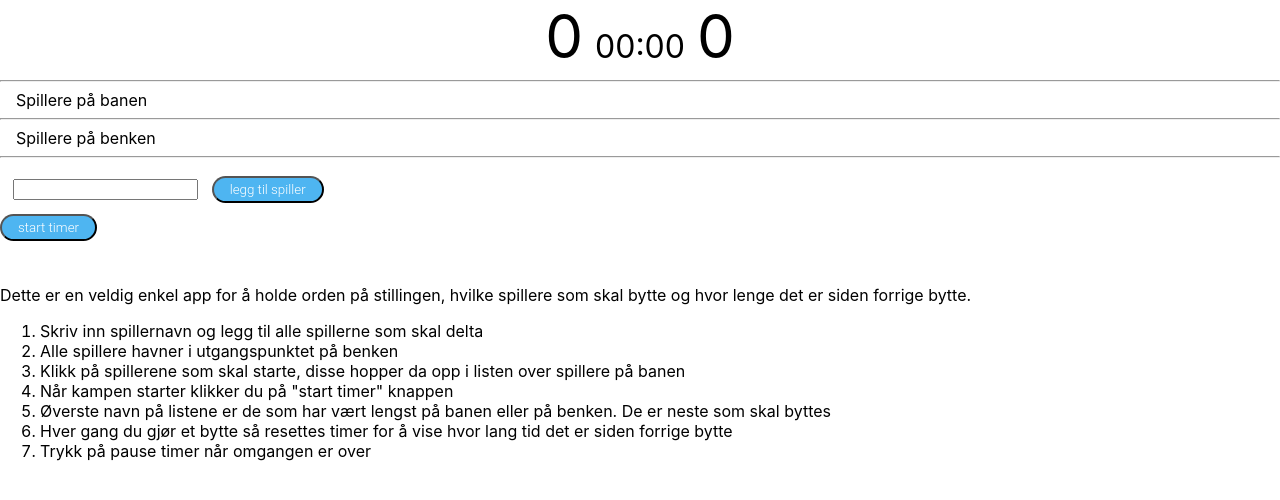
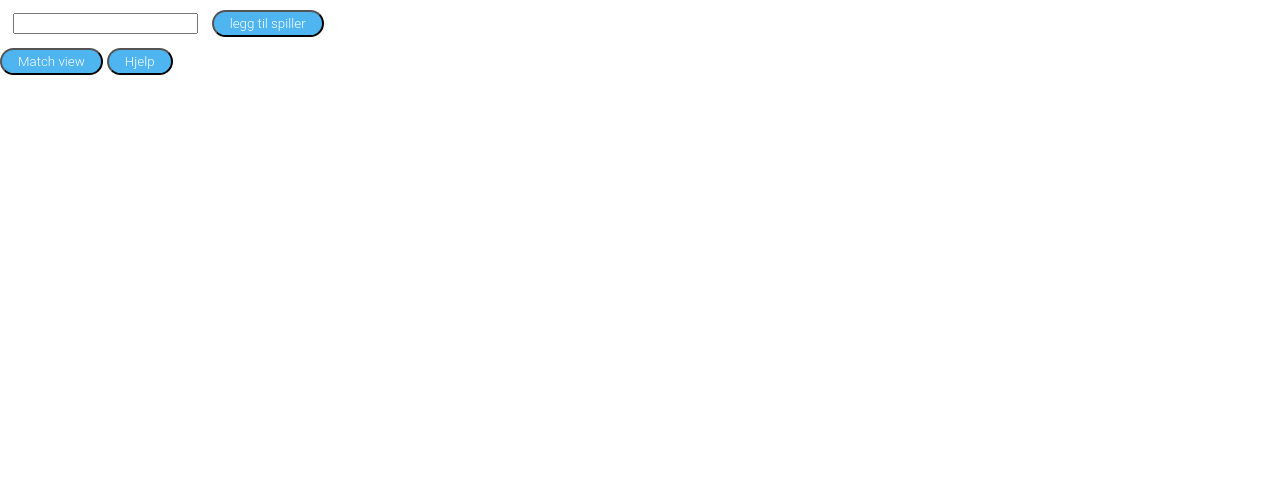
Before and after one commit to fagerli/matchassistant, a React (Create React App) app: page / in a window 1280 px wide. Shown: the top 500 px of the page. Built offline with nearby package versions, Linux system fonts and the light colour scheme; the HTML template or start-up script is replaced by a standard one.

Commit message:
Split main views into Match, Setup and Help views

```diff
--- a/src/App.js
+++ b/src/App.js
@@ -1,7 +1,7 @@
 import React from 'react';
-import Score from './Score.js';
-import Timer from './Timer.js';
-import PlayerPane from './PlayerPane.js';
+import MatchView from './MatchView.js';
+import SetupView from './SetupView.js';
+import HelpView from './HelpView.js';
 import './App.css';
 
 class App extends React.Component {
@@ -15,7 +15,8 @@ class App extends React.Component {
       timerRunning: false,
       activePlayers: [],
       passivePlayers: [],
-      playerCount:0
+      playerCount:0,
+      activeView: 'SetupView'
     }
 
     this.toggleTimer = this.toggleTimer.bind(this);
@@ -23,6 +24,7 @@ class App extends React.Component {
     this.swapInPlayer = this.swapInPlayer.bind(this);
     this.swapOutPlayer = this.swapOutPlayer.bind(this);
     this.resetScore = this.resetScore.bind(this);
+    this.setView = this.setView.bind(this);
   }
 
   toggleTimer(){
@@ -82,59 +84,32 @@ class App extends React.Component {
     this.setState({passivePlayers: newPassivePlayers, activePlayers: newActivePlayers, timerStart: new Date() });
   }
 
+  setView(nextView){
+    this.setState({activeView: nextView});
+  }
+
   render(){
 
-    let passivePlayerItems = this.state.passivePlayers.map((player) =>
-    <PlayerPane key={player.no}
-              value={player} clickCallback={this.swapInPlayer}  />
-    );
-
-    let activePlayerItems = this.state.activePlayers.map((player) =>
-    <PlayerPane key={player.no}
-              value={player} clickCallback={this.swapOutPlayer}  />
-    );
-
-    let timerButtonText = this.state.timerRunning? "stopp timer" : "start timer";
-
+    let view;
+    if(this.state.activeView==='MatchView'){
+      view = <MatchView
+        passivePlayers={this.state.passivePlayers}
+        activePlayers={this.state.activePlayers}
+        swapInPlayer={this.swapInPlayer}
+        swapOutPlayer={this.swapOutPlayer}
+        timerRunning={this.state.timerRunning}
+        timerStart={this.state.timerStart}
+        toggleTimer={this.toggleTimer}
+        setView={this.setView}
+      />
+    }else if(this.state.activeView==='SetupView'){
+      view = <SetupView addPlayer={this.addPlayer} setView={this.setView}/>
+    }else{
+      view = <HelpView setView={this.setView}/>
+    }
 
   return (
-    <div className="App">
-      <header className="App-header">
-        <span className="center"><Score/><Timer isOn={this.state.timerRunning} start={this.state.timerStart}/><Score/></span>
-      </header>
-      <hr/>
-      <div className="activePlayers">
-        <div>Spillere på banen</div>
-        <ul>{activePlayerItems}</ul>
-      </div>
-      <hr/>
-      <div className="passivePlayers">
-        <div>Spillere på benken</div>
-        <ul>
-        {passivePlayerItems}
-        </ul>
-      </div>
-      <hr/>
-      <form onSubmit={this.addPlayer}>
-      <input id="nameInput" type="text"></input>
-      <button onClick={this.addPlayer}>legg til spiller</button>
-      </form>
-      <button onClick={this.toggleTimer}>{timerButtonText}</button>
-      <br/><br/><br/>
-      <div>
-        Dette er en veldig enkel app for å holde orden på stillingen, hvilke spillere som skal bytte
-        og hvor lenge det er siden forrige bytte.<br/>
-        <ol>
-        <li>Skriv inn spillernavn og legg til alle spillerne som skal delta</li>
-        <li>Alle spillere havner i utgangspunktet på benken</li>
-        <li>Klikk på spillerene som skal starte, disse hopper da opp i listen over spillere på banen</li>
-        <li>Når kampen starter klikker du på "start timer" knappen</li>
-        <li>Øverste navn på listene er de som har vært lengst på banen eller på benken. De er neste som skal byttes</li>
-        <li>Hver gang du gjør et bytte så resettes timer for å vise hvor lang tid det er siden forrige bytte</li>
-        <li>Trykk på pause timer når omgangen er over</li>
-        </ol>
-      </div>
-    </div>
+    <div>{view}</div>
   );
   }
 }
--- /dev/null
+++ b/src/HelpView.js
@@ -0,0 +1,42 @@
+import React from 'react';
+import './App.css';
+
+class HelpView extends React.Component {
+
+  constructor(props){
+    super(props);
+    this.gotoSetup = this.gotoSetup.bind(this);
+    this.gotoMatch = this.gotoMatch.bind(this);
+  }
+
+  gotoSetup(){
+    this.props.setView('SetupView');
+  }
+
+  gotoMatch(){
+    this.props.setView('MatchView');
+  }
+
+  render(){
+
+
+  return (
+    <div className="App">
+      Dette er en veldig enkel app for å holde orden på stillingen, hvilke spillere som skal bytte
+        og hvor lenge det er siden forrige bytte.<br/>
+        <ol>
+        <li>Skriv inn spillernavn og legg til alle spillerne som skal delta</li>
+        <li>Alle spillere havner i utgangspunktet på benken</li>
+        <li>Klikk på spillerene som skal starte, disse hopper da opp i listen over spillere på banen</li>
+        <li>Når kampen starter klikker du på "start timer" knappen</li>
+        <li>Øverste navn på listene er de som har vært lengst på banen eller på benken. De er neste som skal byttes</li>
+        <li>Hver gang du gjør et bytte så resettes timer for å vise hvor lang tid det er siden forrige bytte</li>
+        <li>Trykk på pause timer når omgangen er over</li>
+        </ol>
+        <button onClick={this.gotoMatch}>Match view</button>
+        <button onClick={this.gotoSetup}>Setup view</button>
+    </div>
+  );
+  }
+}
+export default HelpView;
--- /dev/null
+++ b/src/MatchView.js
@@ -0,0 +1,63 @@
+import React from 'react';
+import PlayerPane from './PlayerPane.js';
+import Timer from './Timer.js';
+import Score from './Score.js';
+import './App.css';
+
+class MatchView extends React.Component {
+
+  constructor(props){
+       super(props);
+       this.gotoHelp = this.gotoHelp.bind(this);
+       this.gotoSetup = this.gotoSetup.bind(this);
+  }
+
+  gotoHelp(){
+    this.props.setView('HelpView');
+  }
+
+  gotoSetup(){
+    this.props.setView('SetupView');
+  }
+
+  render(){
+
+    let passivePlayerItems = this.props.passivePlayers.map((player) =>
+    <PlayerPane key={player.no}
+              value={player} clickCallback={this.props.swapInPlayer}  />
+    );
+
+    let activePlayerItems = this.props.activePlayers.map((player) =>
+    <PlayerPane key={player.no}
+              value={player} clickCallback={this.props.swapOutPlayer}  />
+    );
+
+    let timerButtonText = this.props.timerRunning? "stopp timer" : "start timer";
+
+
+  return (
+    <div className="App">
+      <header className="App-header">
+        <span className="center"><Score/><Timer isOn={this.props.timerRunning} start={this.props.timerStart}/><Score/></span>
+      </header>
+      <hr/>
+      <div className="activePlayers">
+        <div>Spillere på banen</div>
+        <ul>{activePlayerItems}</ul>
+      </div>
+      <hr/>
+      <div className="passivePlayers">
+        <div>Spillere på benken</div>
+        <ul>
+        {passivePlayerItems}
+        </ul>
+      </div>
+      <hr/>
+      <button onClick={this.props.toggleTimer}>{timerButtonText}</button>
+      <button onClick={this.gotoSetup}>Setup view</button>
+      <button onClick={this.gotoHelp}>Hjelp</button>
+    </div>
+  );
+  }
+}
+export default MatchView;
--- /dev/null
+++ b/src/SetupView.js
@@ -0,0 +1,34 @@
+import React from 'react';
+import './App.css';
+
+class SetupView extends React.Component {
+
+  constructor(props){
+    super(props);
+    this.gotoHelp = this.gotoHelp.bind(this);
+    this.gotoMatch = this.gotoMatch.bind(this);
+  }
+
+  gotoHelp(){
+    this.props.setView('HelpView');
+  }
+
+  gotoMatch(){
+    this.props.setView('MatchView');
+  }
+
+  render(){
+
+  return (
+    <div className="App">
+      <form onSubmit={this.addPlayer}>
+      <input id="nameInput" type="text"></input>
+      <button onClick={this.props.addPlayer}>legg til spiller</button>
+      </form>
+      <button onClick={this.gotoMatch}>Match view</button>
+      <button onClick={this.gotoHelp}>Hjelp</button>
+    </div>
+  );
+  }
+}
+export default SetupView;
```
